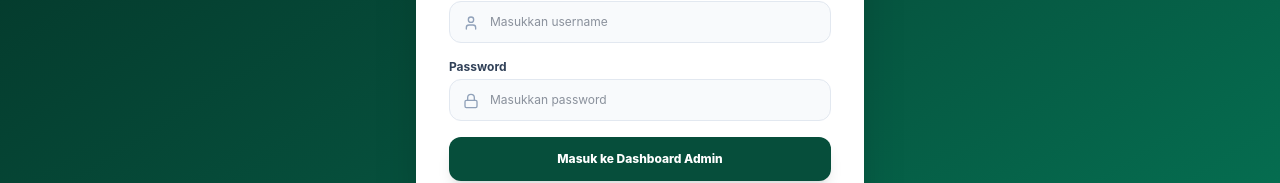
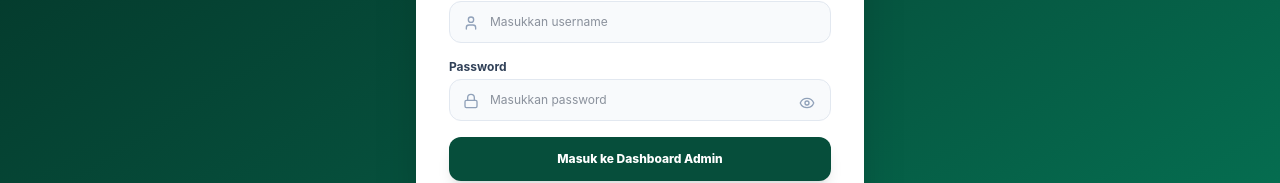
Before and after one commit to prayoga23/Website-SMA-Al-Furqon-Driyorejo, a Next.js app: page /admin/login in a window 1280 px wide. Shown: the part 403-586 px from the top of the page. Built offline with nearby package versions, Linux system fonts and the light colour scheme; no server answers; the database is empty.

Commit message:
feat: add password visibility toggle to admin login and update default user data

```diff
--- a/src/app/admin/login/page.tsx
+++ b/src/app/admin/login/page.tsx
@@ -3,7 +3,7 @@
 import React, { useState } from "react";
 import { useRouter } from "next/navigation";
 import Link from "next/link";
-import { Lock, User, ArrowLeft, ShieldCheck, KeyRound } from "lucide-react";
+import { Lock, User, ArrowLeft, ShieldCheck, KeyRound, Eye, EyeOff } from "lucide-react";
 import { useData } from "@/context/data-context";
 
 export default function AdminLoginPage() {
@@ -11,6 +11,7 @@ export default function AdminLoginPage() {
   const { loginUser, users } = useData();
   const [username, setUsername] = useState("");
   const [password, setPassword] = useState("");
+  const [showPassword, setShowPassword] = useState(false);
   const [error, setError] = useState("");
   const [loading, setLoading] = useState(false);
 
@@ -49,7 +50,8 @@ export default function AdminLoginPage() {
         <div className="text-center space-y-2">
           <img src="/logo.png" alt="Logo SMA Al-Furqon Driyorejo" className="w-20 h-20 mx-auto" />
           <h2 className="text-2xl font-extrabold font-heading text-slate-900 dark:text-white">
-            Portal CMS Admin Website          </h2>
+            Portal CMS Admin Website
+          </h2>
           <p className="text-xs text-slate-500 dark:text-slate-400">
             SMA Al-Furqon Driyorejo, Gresik
           </p>
@@ -70,6 +72,7 @@ export default function AdminLoginPage() {
               <input
                 type="text"
                 required
+                autoComplete="username"
                 placeholder="Masukkan username"
                 value={username}
                 onChange={(e) => setUsername(e.target.value)}
@@ -85,14 +88,28 @@ export default function AdminLoginPage() {
             </label>
             <div className="relative">
               <input
-                type="password"
+                type={showPassword ? "text" : "password"}
                 required
+                autoComplete="current-password"
                 placeholder="Masukkan password"
                 value={password}
                 onChange={(e) => setPassword(e.target.value)}
-                className="w-full pl-10 pr-4 py-3 rounded-xl bg-slate-50 dark:bg-[#081612] border border-slate-200 dark:border-emerald-900/60 text-xs focus:outline-none focus:ring-2 focus:ring-[#047857] dark:text-white"
+                className="w-full pl-10 pr-11 py-3 rounded-xl bg-slate-50 dark:bg-[#081612] border border-slate-200 dark:border-emerald-900/60 text-xs focus:outline-none focus:ring-2 focus:ring-[#047857] dark:text-white"
               />
               <Lock className="w-4 h-4 text-slate-400 absolute left-3.5 top-3.5" />
+              <button
+                type="button"
+                onClick={() => setShowPassword((prev) => !prev)}
+                className="absolute right-3.5 top-3.5 text-slate-400 hover:text-slate-600 dark:hover:text-slate-200 transition-colors p-0.5 rounded-lg focus:outline-none"
+                title={showPassword ? "Sembunyikan password" : "Lihat password"}
+                aria-label={showPassword ? "Sembunyikan password" : "Lihat password"}
+              >
+                {showPassword ? (
+                  <EyeOff className="w-4 h-4 text-slate-500 hover:text-slate-700 dark:hover:text-white" />
+                ) : (
+                  <Eye className="w-4 h-4 text-slate-400 hover:text-slate-700 dark:hover:text-white" />
+                )}
+              </button>
             </div>
           </div>
 
--- a/src/lib/data-store.ts
+++ b/src/lib/data-store.ts
@@ -425,12 +425,12 @@ export const initialUsers: UserItem[] = [
   },
   {
     id: "user-1790261921861",
-    name: "Khoirum Umala, S.pd.",
-    username: "umala",
-    password: "admin123",
+    name: "Dian purwanti",
+    username: "dian",
+    password: "dian123",
     role: "Editor Berita",
     status: "Aktif",
-    email: "khoirumumala@gmail.com",
+    email: "dianpurwanti@gmail.com",
     lastLogin: "2026-09-24 15:00 WIB",
   },
 ];
```
